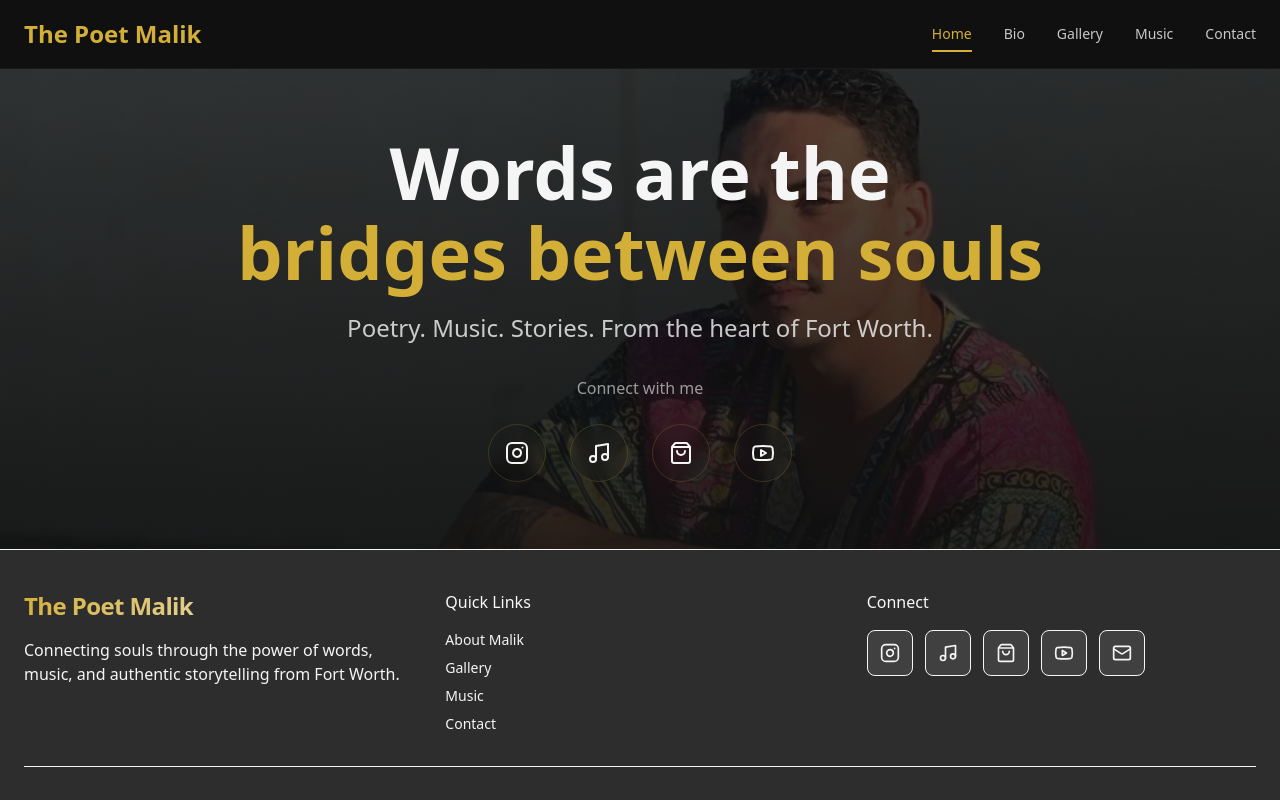
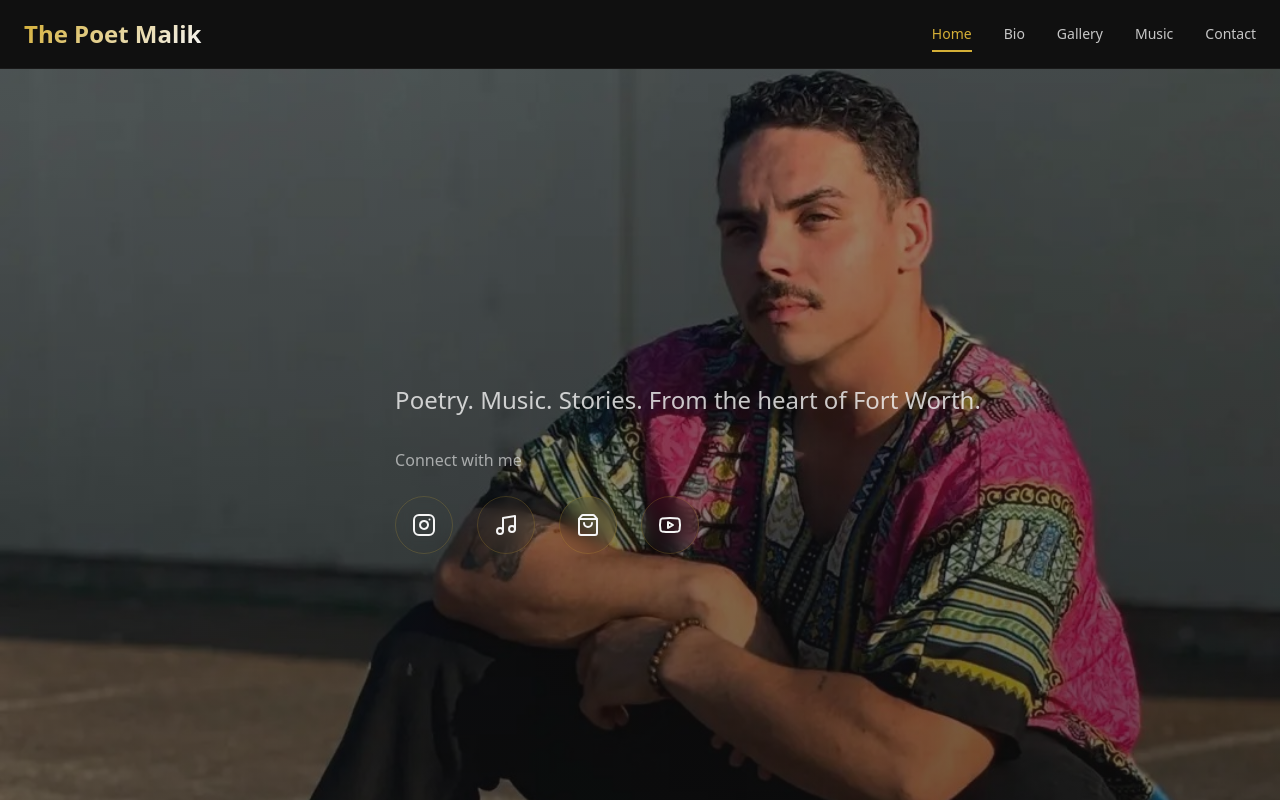
Before and after one commit to Aleem89/the_poet_malik, a Next.js app: page / in a window 1280 px wide. Shown: the top 800 px of the page. Built offline with nearby package versions, Linux system fonts and the light colour scheme.

Commit message:
removed hero text, adjusted background gradient, made footer more compact

```diff
--- a/app/(home)/page.tsx
+++ b/app/(home)/page.tsx
@@ -3,7 +3,7 @@ import HomeContent from "@/components/HomeContent";
 
 export default async function HomePage() {
   return (
-    <div className="relative min-h-[45vh] md:min-h-[55vh] lg:min-h-[60vh] flex items-center justify-center overflow-hidden py-6 md:py-8">
+    <div className="relative min-h-screen flex items-center justify-center overflow-hidden">
       {/* Background Image with Overlay - Adjusted positioning */}
       <div className="absolute inset-0 z-0">
         <Image
--- a/app/globals.css
+++ b/app/globals.css
@@ -43,8 +43,8 @@ html {
 .bg-gradient-overlay {
     background-image: linear-gradient(
         to bottom,
-        rgba(17, 17, 17, 0.7),
-        rgba(17, 17, 17, 0.9)
+        rgba(17, 17, 17, 0.4),
+        rgba(17, 17, 17, 0.6)
     );
 }
 
--- a/components/Footer.tsx
+++ b/components/Footer.tsx
@@ -7,30 +7,22 @@ export default function Footer() {
 
   return (
     <footer className="bg-dark-charcoal border-t border-mocha-mousse/20 mt-auto">
-      <div className="container mx-auto px-6 py-8 md:py-10">
-        <div className="grid grid-cols-1 md:grid-cols-3 gap-6 md:gap-8 mb-6 md:mb-8">
+      <div className="container mx-auto px-6 py-3 md:py-4">
+        <div className="flex flex-col md:flex-row items-center justify-between gap-4 mb-3">
           {/* Brand Section */}
-          <div className="space-y-4">
-            <h3 className="text-display text-2xl font-bold text-gradient">
+          <div className="flex-shrink-0">
+            <h3 className="text-display text-xl font-bold text-gradient">
               The Poet Malik
             </h3>
-            <p className="text-body text-warm-white/70 max-w-sm">
-              Connecting souls through the power of words, music, and authentic
-              storytelling from Fort Worth.
-            </p>
           </div>
 
-          {/* Quick Links */}
-          <div className="space-y-4">
-            <h4 className="text-body font-semibold text-warm-white">
-              Quick Links
-            </h4>
-            <nav className="flex flex-col space-y-2">
+          {/* Quick Links - Horizontal Layout */}
+          <nav className="flex flex-wrap items-center justify-center gap-x-6 gap-y-2">
             <Link
               href="/bio"
               className="text-warm-white/70 hover:text-mocha-mousse transition-colors duration-300 text-sm"
             >
-                About Malik
+              Bio
             </Link>
             <Link
               href="/gallery"
@@ -51,27 +43,23 @@ export default function Footer() {
               Contact
             </Link>
           </nav>
-          </div>
 
-          {/* Social Links */}
-          <div className="space-y-4">
-            <h4 className="text-body font-semibold text-warm-white">Connect</h4>
-            <div className="flex flex-wrap gap-3">
+          {/* Social Links - Compact */}
+          <div className="flex items-center gap-2">
             <SocialLinks variant="footer" />
             <Link
               href="/contact"
-                className="p-3 bg-medium-charcoal hover:bg-mocha-mousse/20 border border-mocha-mousse/20 hover:border-mocha-mousse/40 rounded-lg transition-all duration-300 hover-lift focus-ring hover:text-mocha-mousse"
+              className="p-2 bg-medium-charcoal hover:bg-mocha-mousse/20 border border-mocha-mousse/20 hover:border-mocha-mousse/40 rounded-lg transition-all duration-300 focus-ring hover:text-mocha-mousse"
               aria-label="Contact"
             >
-                <Mail size={20} />
+              <Mail size={16} />
             </Link>
-            </div>
           </div>
         </div>
 
         {/* Bottom Section */}
-        <div className="pt-6 md:pt-8 border-t border-mocha-mousse/20">
-          <div className="flex flex-col md:flex-row items-center justify-between space-y-4 md:space-y-0">
+        <div className="pt-2 border-t border-mocha-mousse/20">
+          <div className="flex flex-col md:flex-row items-center justify-between space-y-2 md:space-y-0">
             <p className="text-body text-warm-white/60 text-sm">
               © {currentYear} The Poet Malik. All rights reserved.
             </p>
--- a/components/Header.tsx
+++ b/components/Header.tsx
@@ -30,7 +30,7 @@ export default function Header() {
           {/* Logo/Name */}
           <Link
             href="/"
-            className="text-2xl font-bold text-accent-gold hover:text-soft-white transition-colors duration-300"
+            className="text-2xl font-bold text-gradient hover:opacity-80 transition-opacity duration-300"
           >
             The Poet Malik
           </Link>
--- a/components/HomeContent.tsx
+++ b/components/HomeContent.tsx
@@ -5,19 +5,13 @@ import SocialLinks from "./SocialLinks";
 
 export default function HomeContent() {
   return (
-    <div className="relative z-10 text-center px-6 max-w-4xl mx-auto py-4 md:py-8">
+    <div className="relative z-10 text-left px-6 max-w-4xl ml-8 md:ml-16 lg:ml-24 py-4 md:py-8">
       <motion.div
         initial={{ opacity: 0, y: 20 }}
         animate={{ opacity: 1, y: 0 }}
         transition={{ duration: 0.8, delay: 0.2 }}
       >
-        <h1 className="text-4xl md:text-6xl lg:text-7xl font-bold mb-4 md:mb-6 text-soft-white">
-          Words are the
-          <span className="block text-accent-gold mt-2">
-            bridges between souls
-          </span>
-        </h1>
-        <p className="text-lg md:text-xl lg:text-2xl text-soft-white/80 font-light max-w-2xl mx-auto mb-6 md:mb-8">
+        <p className="text-lg md:text-xl lg:text-2xl text-soft-white/80 font-light max-w-2xl mb-6 md:mb-8">
           Poetry. Music. Stories. From the heart of Fort Worth.
         </p>
 
@@ -31,7 +25,9 @@ export default function HomeContent() {
           <p className="text-sm md:text-base text-soft-white/60 mb-4 md:mb-6 font-light">
             Connect with me
           </p>
-          <SocialLinks variant="hero" />
+          <div className="flex justify-start">
+            <SocialLinks variant="hero" />
+          </div>
         </motion.div>
       </motion.div>
     </div>
```
Also changed, not shown: 1 other file (tests, documents, lock files or other folders). Lines whose indentation alone changed are shown as unchanged.
